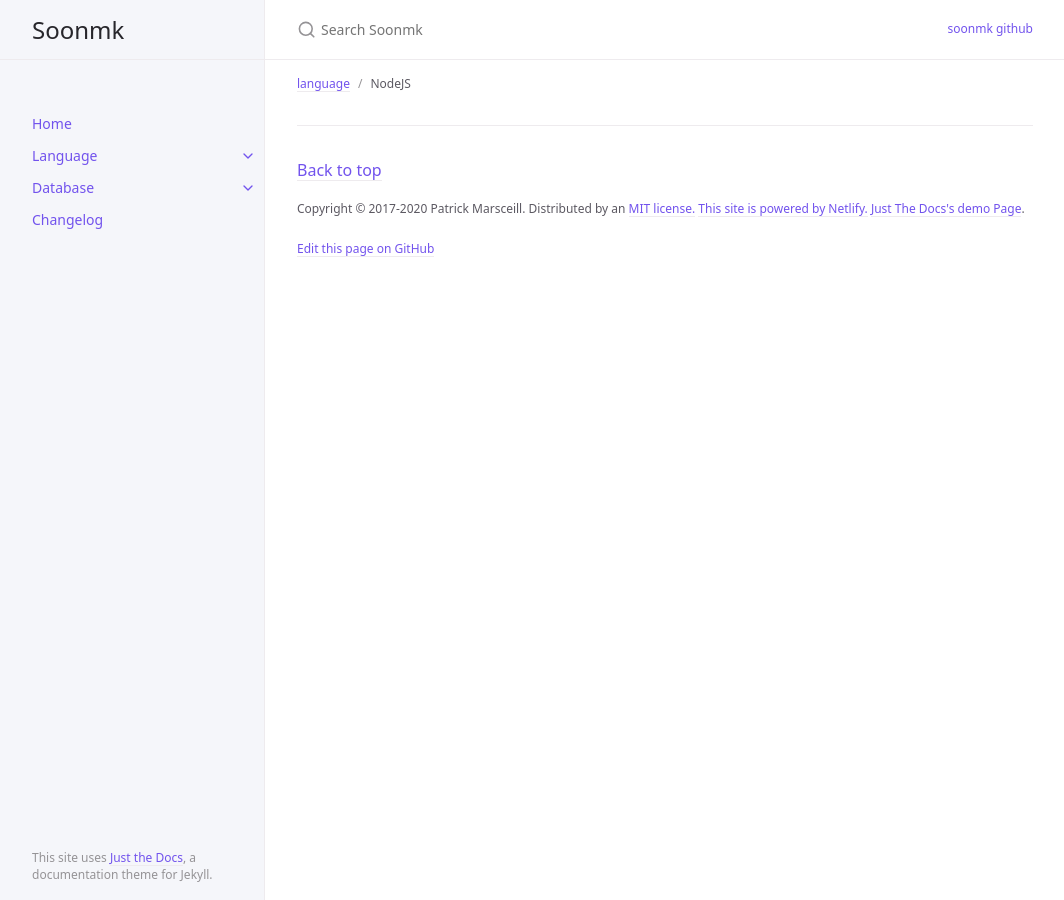
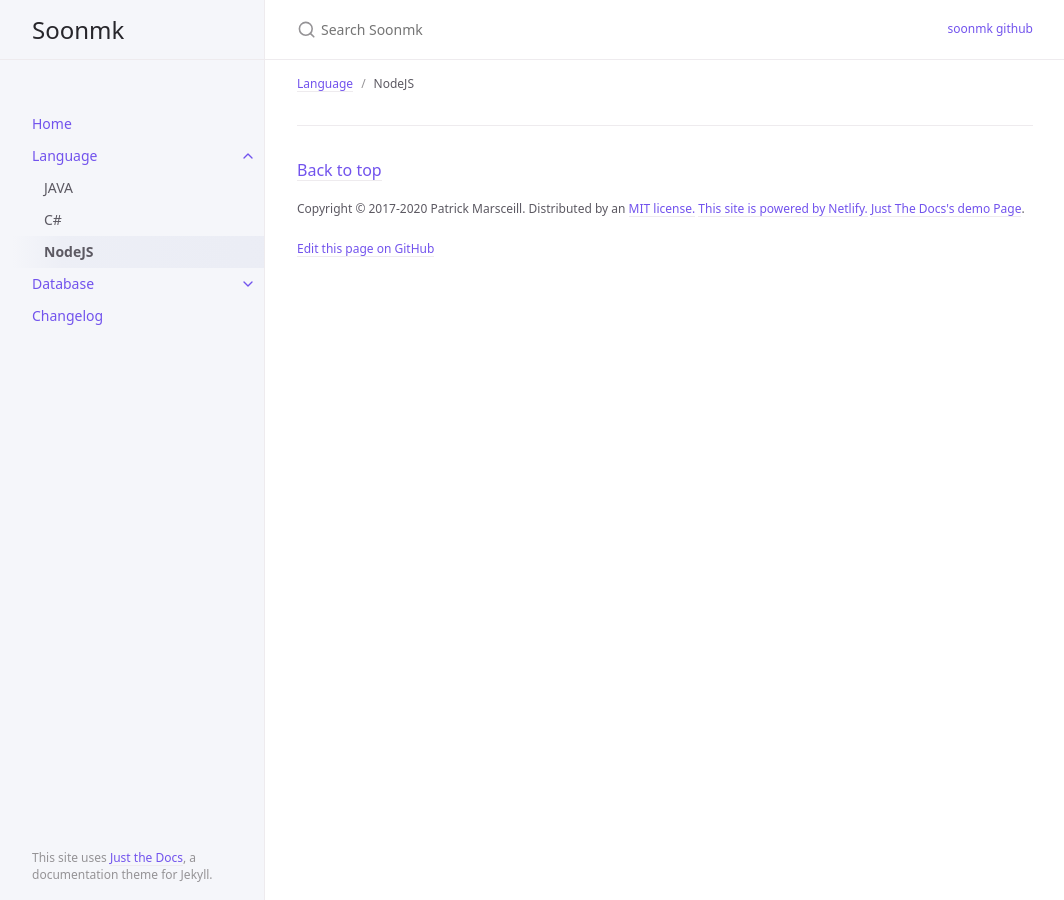
Before and after one commit to soonmk/soonmk.github.io, a Jekyll site: the page built from docs/language/nodejs/nodejs.md, in a window 1280 px wide. Shown: the whole page, without its empty margins (107-1171 px from the left). Built offline with Jekyll 4.4.1, drawn with Linux system fonts in a browser that asks for light colours.

Commit message:
Update nodejs.md

```diff
--- a/docs/language/nodejs/nodejs.md
+++ b/docs/language/nodejs/nodejs.md
@@ -1,6 +1,6 @@
 ---
 layout: default
 title: NodeJS
-parent: language
+parent: Language
 nav_order: 3
 ---
```
